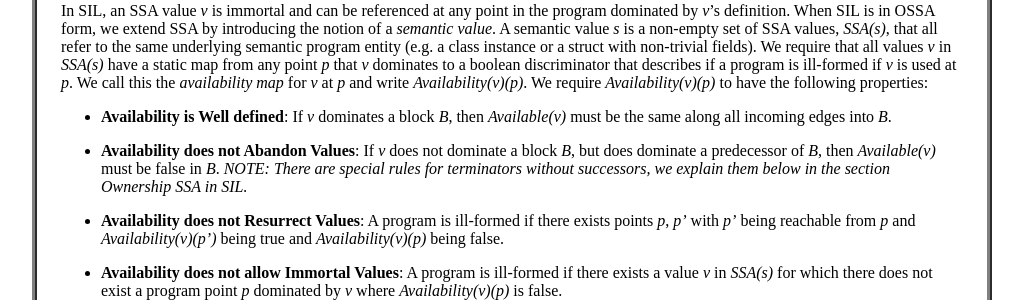
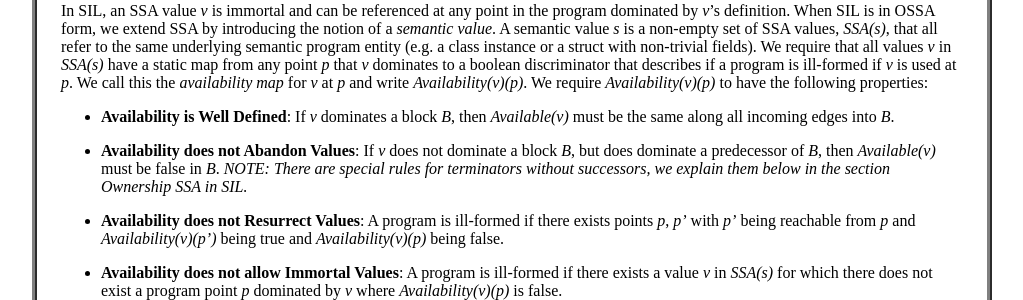
Before and after one commit to gottesmm/gottesmm.github.io, a Jekyll site: the page built from drafts/sil-ownership-model.md, in a window 1280 px wide and 900 px high, scrolled down 519 px. Shown: the part 152-452 px from the top of the window, without its empty margins (128-1151 px from the left). Built offline with Jekyll 4.4.1, drawn with Linux system fonts in a browser that asks for light colours.

Commit message:
Fix a caps error.

```diff
--- a/drafts/sil-ownership-model.md
+++ b/drafts/sil-ownership-model.md
@@ -46,7 +46,7 @@ program is ill-formed if _v_ is used at _p_. We call this the _availability map_
 for _v_ at _p_ and write _Availability(v)(p)_. We require _Availability(v)(p)_
 to have the following properties:
 
-* **Availability is Well defined**: If _v_ dominates a block _B_, then _Available(v)_ must be
+* **Availability is Well Defined**: If _v_ dominates a block _B_, then _Available(v)_ must be
   the same along all incoming edges into _B_.
 
 * **Availability does not Abandon Values**: If _v_ does not dominate a block _B_, but does
```
